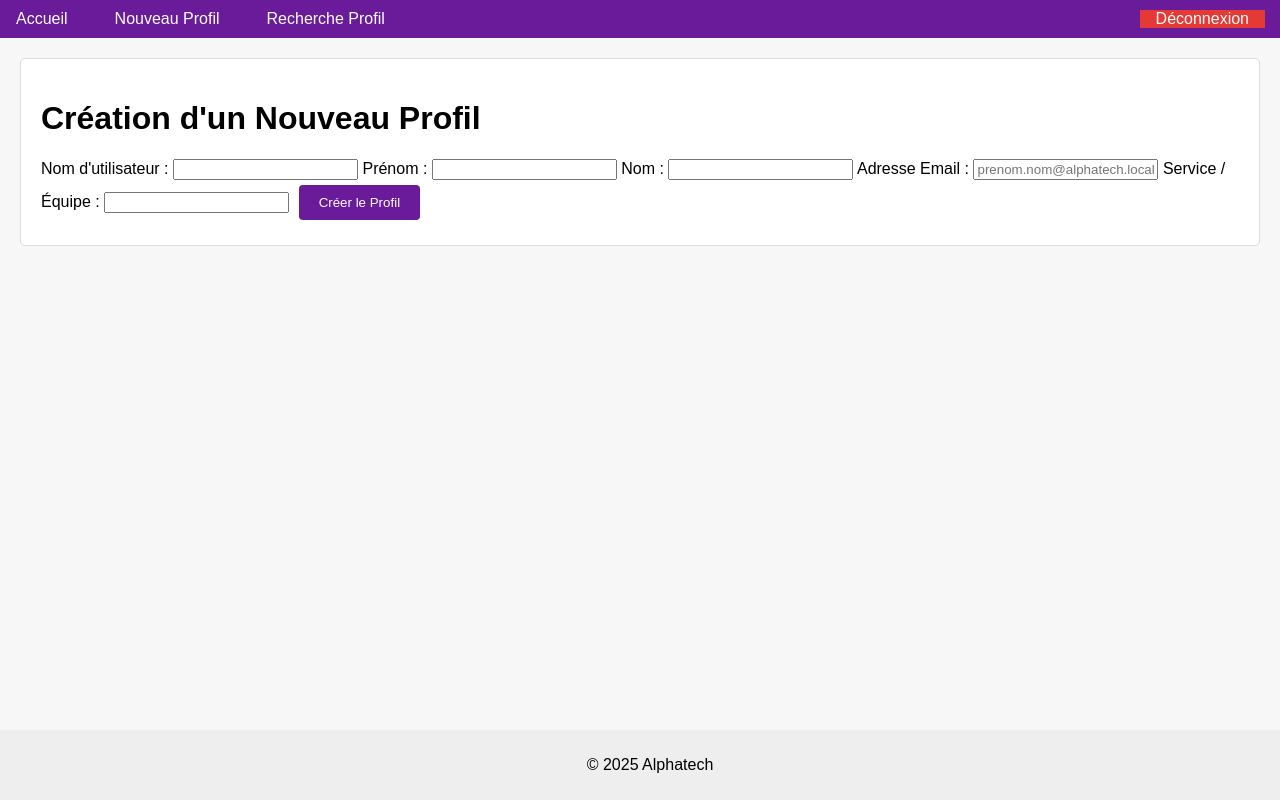
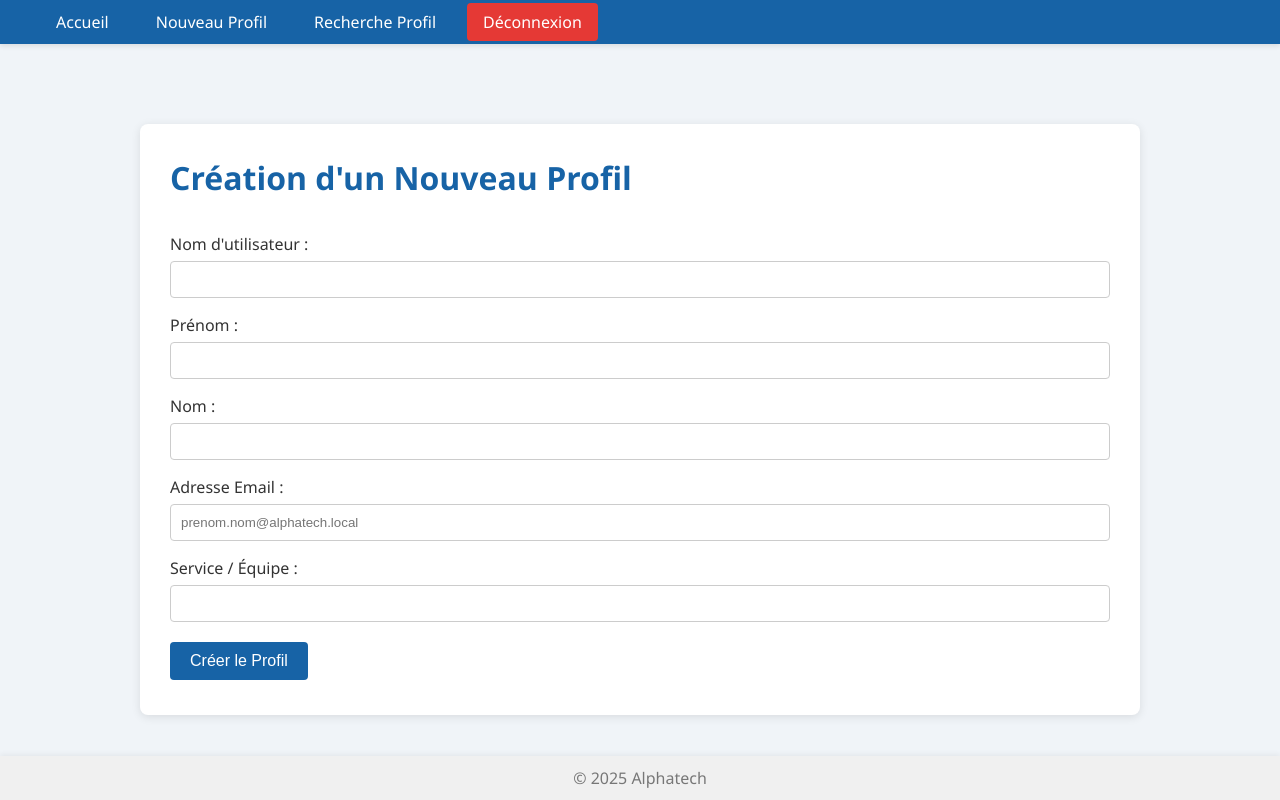
Before and after one commit to Sahozen/intranet, a PHP site: page /new_profile.php in a window 1280 px wide. Run offline with PHP 8.4, Linux system fonts and the light colour scheme; the visitor is signed in with stand-in values (Sample User, id 1).

Commit message:
Update style.css

```diff
--- a/style.css
+++ b/style.css
@@ -1,27 +1,52 @@
-/* style.css */
+/* -------------------------------------------------
+   Style général (variables et reset)
+-------------------------------------------------- */
+:root {
+  --primary-color: #1763A6; /* Bleu principal (à ajuster selon vos goûts) */
+  --secondary-color: #f0f4f8; /* Fond clair pour l’effet aéré */
+  --text-color: #333333;
+  --font-family: 'Segoe UI', Roboto, Arial, sans-serif;
+  --transition-speed: 0.2s;
+}
 
-body {
-    font-family: Arial, sans-serif;
+/* Remise à zéro de quelques marges/paddings */
+* {
   margin: 0;
   padding: 0;
-    background-color: #f7f7f7;
+  box-sizing: border-box;
 }
 
+/* -------------------------------------------------
+   Corps de la page
+-------------------------------------------------- */
+body {
+  font-family: var(--font-family);
+  color: var(--text-color);
+  background-color: var(--secondary-color);
+  line-height: 1.5;
+}
+
+/* -------------------------------------------------
+   Barre de navigation (header + navbar)
+-------------------------------------------------- */
 header {
-    background-color: #6a1b9a; /* violet */
+  background-color: var(--primary-color);
   color: #fff;
   padding: 10px 0;
+  box-shadow: 0 2px 5px rgba(0, 0, 0, 0.1);
 }
 
 .navbar {
   list-style-type: none;
-    margin: 0;
+  margin: 0 auto;
   padding: 0;
-    overflow: hidden;
+  max-width: 1200px;
+  display: flex;
+  align-items: center;
+  justify-content: flex-start;
 }
 
 .navbar li {
-    float: left;
   margin-right: 15px;
 }
 
@@ -29,50 +54,147 @@ body {
   color: #fff;
   text-decoration: none;
   padding: 8px 16px;
+  border-radius: 4px;
+  transition: background-color var(--transition-speed);
 }
 
 .navbar li a:hover {
-    background-color: #8e24aa;
+  background-color: rgba(255, 255, 255, 0.15);
 }
 
+/* Bouton de déconnexion */
 .logout-button {
-    background-color: #e53935; /* rouge */
+  background-color: #e53935; /* Rouge */
   border-radius: 4px;
+  transition: background-color var(--transition-speed);
 }
 
 .logout-button:hover {
-    background-color: #d32f2f;
+  background-color: #c62828;
 }
 
-  /* Conteneur pour le contenu des pages */
+/* -------------------------------------------------
+   Conteneur principal
+-------------------------------------------------- */
 .container {
-    margin: 20px;
-    padding: 20px;
+  max-width: 1000px;
+  margin: 80px auto 60px auto;
   background-color: #fff;
-    border: 1px solid #ddd;
-    border-radius: 5px;
+  padding: 30px;
+  border-radius: 8px;
+  box-shadow: 0 2px 10px rgba(0, 0, 0, 0.1);
 }
 
-  /* Boutons */
+/* -------------------------------------------------
+   Titres
+-------------------------------------------------- */
+h1, h2, h3 {
+  margin-bottom: 15px;
+  color: var(--primary-color);
+  font-weight: 600;
+}
+
+/* -------------------------------------------------
+   Formulaires (login, new_profile, etc.)
+-------------------------------------------------- */
+form {
+  display: flex;
+  flex-direction: column;
+}
+
+form label {
+  margin-top: 15px;
+  margin-bottom: 5px;
+  font-weight: 500;
+}
+
+form input[type="text"],
+form input[type="password"],
+form input[type="email"] {
+  padding: 10px;
+  border: 1px solid #ccc;
+  border-radius: 4px;
+  transition: border-color var(--transition-speed);
+}
+
+form input[type="text"]:focus,
+form input[type="password"]:focus,
+form input[type="email"]:focus {
+  outline: none;
+  border-color: var(--primary-color);
+}
+
+/* Bouton principal dans les formulaires */
+form button[type="submit"] {
+  align-self: flex-start;
+  margin-top: 20px;
+}
+
+/* -------------------------------------------------
+   Login container
+-------------------------------------------------- */
+.login-container {
+  max-width: 400px;
+  margin: 100px auto;
+  background-color: #fff;
+  padding: 30px;
+  border-radius: 8px;
+  box-shadow: 0 2px 10px rgba(0, 0, 0, 0.1);
+}
+
+.login-container h2 {
+  text-align: center;
+  margin-bottom: 20px;
+  color: var(--primary-color);
+}
+
+/* -------------------------------------------------
+   Boutons généraux
+-------------------------------------------------- */
 button {
   padding: 10px 20px;
-    background-color: #6a1b9a;
+  background-color: var(--primary-color);
   color: #fff;
   border: none;
   border-radius: 4px;
-    margin: 5px;
+  margin: 5px 0;
   cursor: pointer;
-  }
-  button:hover {
-    background-color: #8e24aa;
+  font-size: 1rem;
+  transition: background-color var(--transition-speed);
 }
 
-  /* Footer */
+button:hover {
+  background-color: #0c4f84; /* Variante plus sombre du bleu */
+}
+
+/* -------------------------------------------------
+   Footer
+-------------------------------------------------- */
 footer {
   text-align: center;
   padding: 10px;
-    background-color: #eee;
+  background-color: #f0f0f0;
+  color: #777;
   position: fixed;
   bottom: 0;
   width: 100%;
+  box-shadow: 0 -2px 5px rgba(0, 0, 0, 0.05);
 }
+
+footer p {
+  margin: 0;
+}
+
+/* -------------------------------------------------
+   Autres ajustements
+-------------------------------------------------- */
+/* Pour supprimer les puces d’une liste si besoin */
+ul {
+  list-style: none;
+}
+
+/* Classes utilitaires */
+.required::after {
+  content: " *";
+  color: red;
+}
```
Lines whose indentation alone changed are shown as unchanged.
